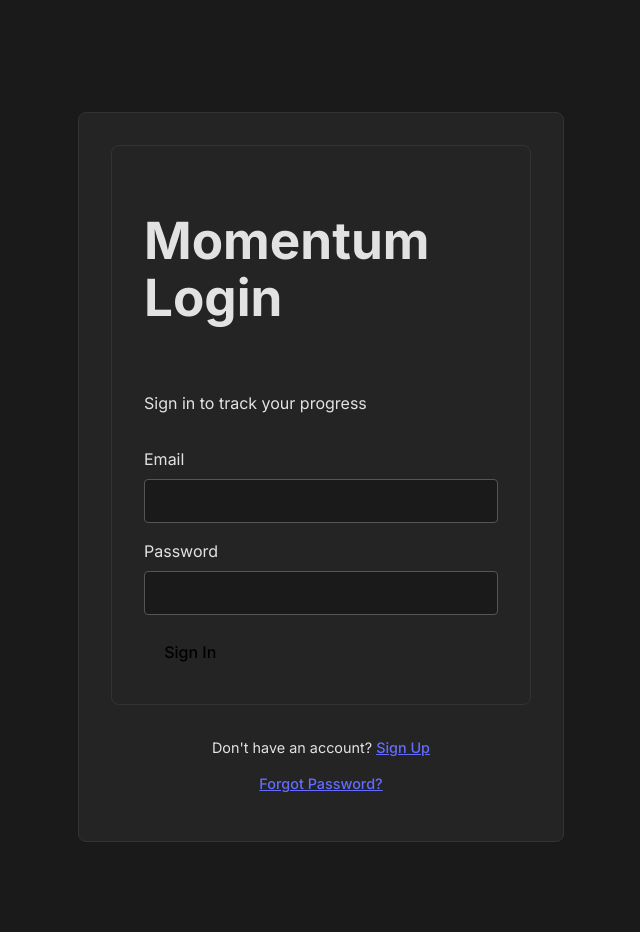
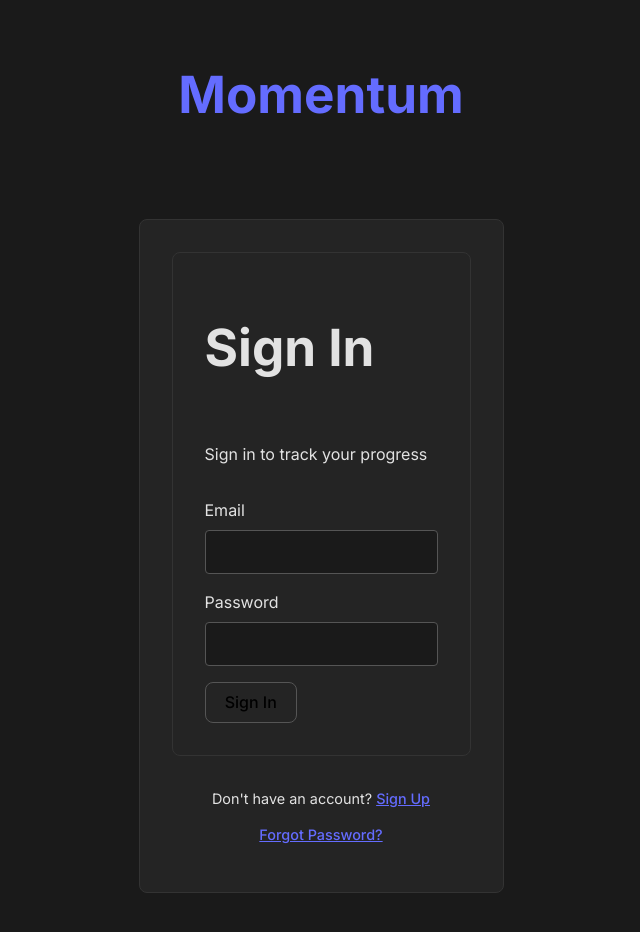
Before and after one commit to krisz-T/Momentum, a React (Vite) app in the folder client/: page / in a window 1280 px wide. Shown: the top 932 px of the page, without its empty margins (319-959 px from the left). Built offline with nearby package versions, Linux system fonts and the light colour scheme; no server answers.

Commit message:
password reset fixed

```diff
--- a/client/src/App.css
+++ b/client/src/App.css
@@ -7,6 +7,20 @@
 
 .container {
   width: 100%;
+}
+
+/* --- Auth Page Wrapper --- */
+.auth-page-wrapper {
+  display: flex;
+  flex-direction: column;
+  align-items: center;
+  justify-content: center;
+  min-height: 80vh;
+}
+
+.brand-title {
+  margin-bottom: 1rem;
+  color: #646cff;
 }
 
 /* --- Auth Styles --- */
@@ -232,6 +246,11 @@ hr {
   border-left: 2px solid #444;
 }
 
+.exercise-details {
+  margin-left: 0.5rem;
+  color: #ccc;
+}
+
 .exercise-list li {
   margin-bottom: 0.5rem;
 }
@@ -320,6 +339,11 @@ hr {
   align-items: center;
 }
 
+.page-description {
+  color: #ccc;
+  font-size: 1.1em;
+}
+
 .delete-button {
   background-color: #8c3a3a;
   border-color: #8c3a3a;
--- a/client/src/App.jsx
+++ b/client/src/App.jsx
@@ -17,24 +17,17 @@ import Header from './components/Header';
 import { useAuth } from './contexts/AuthContext';
 
 function App() {
-  const { session } = useAuth();
-  const [isPasswordRecovery, setIsPasswordRecovery] = useState(false);
-
-  useEffect(() => {
-    // This effect now only handles the special case for password recovery UI.
-    // All other auth logic is in AuthContext.
-    const urlHash = window.location.hash;
-    if (urlHash.includes('type=recovery')) {
-      setIsPasswordRecovery(true);
-    }
-  }, []);
+  const { session, isPasswordRecovery, onPasswordUpdated } = useAuth();
 
   return (
     <div className="container">
       {isPasswordRecovery ? (
-        <ResetPassword onPasswordUpdated={() => setIsPasswordRecovery(false)} />
+        <ResetPassword onPasswordUpdated={onPasswordUpdated} />
       ) : !session ? (
-        <Auth />
+        <div className="auth-page-wrapper">
+          <h1 className="brand-title">Momentum</h1>
+          <Auth />
+        </div>
       ) : (
         <div>
           <Header />
--- a/client/src/components/Auth.jsx
+++ b/client/src/components/Auth.jsx
@@ -48,7 +48,7 @@ export default function Auth() {
     <div className="auth-container">
       <form onSubmit={handleSubmit}>
         <h1>
-          {view === 'signIn' && 'Momentum Login'}
+          {view === 'signIn' && 'Sign In'}
           {view === 'signUp' && 'Create Account'}
           {view === 'forgotPassword' && 'Reset Password'}
         </h1>
--- a/client/src/contexts/AuthContext.jsx
+++ b/client/src/contexts/AuthContext.jsx
@@ -7,6 +7,7 @@ export const AuthProvider = ({ children }) => {
   const [session, setSession] = useState(null);
   const [userProfile, setUserProfile] = useState(null);
   const [loading, setLoading] = useState(true);
+  const [isPasswordRecovery, setIsPasswordRecovery] = useState(false);
 
   const fetchProfile = useCallback(async (session) => {
     if (!session) {
@@ -39,16 +40,25 @@ export const AuthProvider = ({ children }) => {
 
     getInitialSession();
 
-    const { data: { subscription } } = supabase.auth.onAuthStateChange(async (_event, session) => {
+    const { data: { subscription } } = supabase.auth.onAuthStateChange(async (event, session) => {
       setSession(session);
       await fetchProfile(session);
       setLoading(false);
+
+      if (event === 'PASSWORD_RECOVERY') {
+        setIsPasswordRecovery(true);
+      } else if (event === 'SIGNED_IN' || event === 'SIGNED_OUT') {
+        setIsPasswordRecovery(false);
+      }
     });
 
     return () => subscription.unsubscribe();
   }, [fetchProfile]);
 
-  const value = { session, userProfile, loading, fetchProfile };
+  // Expose a function to allow child components to reset the recovery state
+  const onPasswordUpdated = () => setIsPasswordRecovery(false);
+
+  const value = { session, userProfile, loading, fetchProfile, isPasswordRecovery, onPasswordUpdated };
 
   return <AuthContext.Provider value={value}>{!loading && children}</AuthContext.Provider>;
 };
--- a/client/src/index.css
+++ b/client/src/index.css
@@ -27,7 +27,7 @@ h1 {
 
 button {
   border-radius: 8px;
-  border: 1px solid transparent;
+  border: 1px solid #555;
   padding: 0.6em 1.2em;
   font-size: 1em;
   font-weight: 500;
--- a/client/src/pages/MyProfile.jsx
+++ b/client/src/pages/MyProfile.jsx
@@ -9,6 +9,17 @@ const MyProfile = () => {
   const [enrollments, setEnrollments] = useState([]);
   const [workouts, setWorkouts] = useState([]);
   const [loading, setLoading] = useState(true);
+
+  const badgeDescriptions = {
+    'First Workout': 'Awarded for logging your very first workout.',
+    '5-Workout Mark': 'Awarded for completing 5 workouts.',
+    '10 Workouts': 'Awarded for completing 10 workouts.',
+    '50 Workouts': 'Awarded for completing 50 workouts.',
+    '100 Workouts Club': 'Awarded for completing 100 workouts.',
+    '500 Workouts!': 'Awarded for completing 500 workouts!',
+    '1000 Workout Legend': 'Awarded for completing 1000 workouts.',
+    'Plan Starter': 'Awarded for enrolling in your first training plan.',
+  };
 
   // State for editing username
   const [isEditing, setIsEditing] = useState(false);
@@ -156,7 +167,9 @@ const MyProfile = () => {
         ) : badges.length > 0 ? (
           <ul className="badge-list">
             {badges.map((badge) => (
-              <li key={badge.badge_name} className="badge">{badge.badge_name}</li>
+              <li key={badge.badge_name} className="badge" title={badgeDescriptions[badge.badge_name] || 'An awesome achievement!'}>
+                {badge.badge_name}
+              </li>
             ))}
           </ul>
         ) : (
--- a/client/src/pages/PlanDetailPage.jsx
+++ b/client/src/pages/PlanDetailPage.jsx
@@ -69,11 +69,12 @@ const PlanDetailPage = () => {
 
   return (
     <div>
-      <nav>
-        <Link to="/plans">Back to All Plans</Link>
-      </nav>
-      <h1>{plan.title}</h1>
-      <p>{plan.description}</p>
+      <div className="page-header">
+        <h1>{plan.title}</h1>
+        <nav><Link to="/plans">Back to All Plans</Link></nav>
+      </div>
+
+      <p className="page-description">{plan.description}</p>
       {isEnrolled ? (
         <p className="enrolled-message">✅ You are enrolled in this plan.</p>
       ) : (
@@ -92,7 +93,7 @@ const PlanDetailPage = () => {
               {workout.workout_exercises.map(exerciseDetail => (
                 <li key={exerciseDetail.id}>
                   <strong>{exerciseDetail.exercises.name}:</strong>
-                  <span>
+                  <span className="exercise-details">
                     {exerciseDetail.sets} sets of {exerciseDetail.reps || `${exerciseDetail.duration_seconds} seconds`}
                   </span>
                 </li>
```
